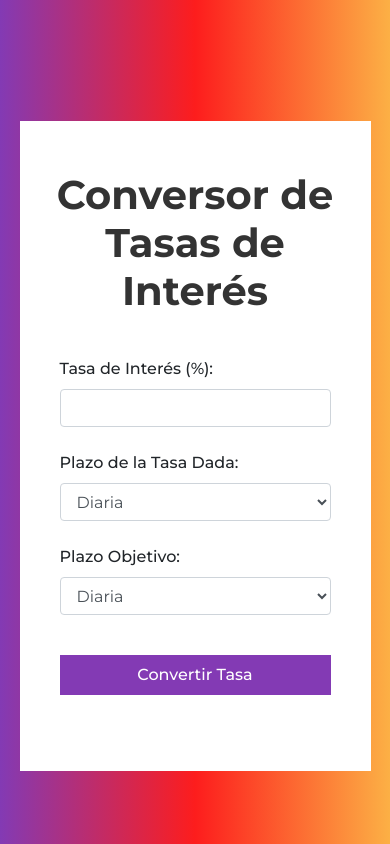
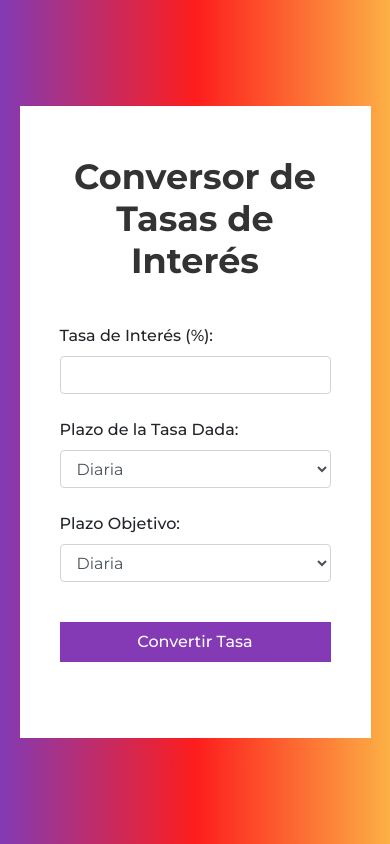
Before and after one commit to Michter99/calculadora_de_tasas, a plain HTML site: page index.html in a window 390 px wide. Drawn offline with nearby package versions, Linux system fonts and the light colour scheme.

Commit message:
Calculadora de interes

```diff
--- a/index.html
+++ b/index.html
@@ -11,7 +11,7 @@
     />
   </head>
   <body>
-    <div class="contenedor mt-5">
+    <div class="contenedor">
       <h1 class="text-center">Conversor de Tasas de Interés</h1>
       <form id="rateConverter" class="mt-4">
         <div class="form-group">
--- a/style.css
+++ b/style.css
@@ -88,6 +88,10 @@ button {
 }
 
 @media (max-width: 480px) {
+  h1 {
+    font-size: 35px !important;
+  }
+
   .contenedor {
     width: 90%;
     padding: 50px 30px;
```
